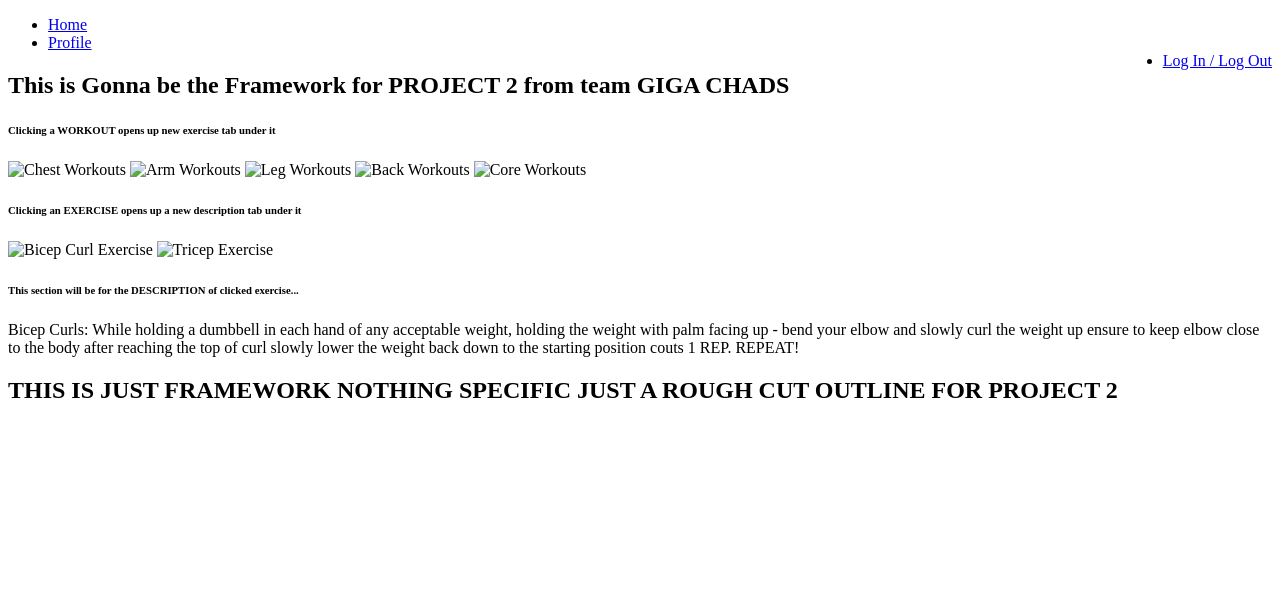
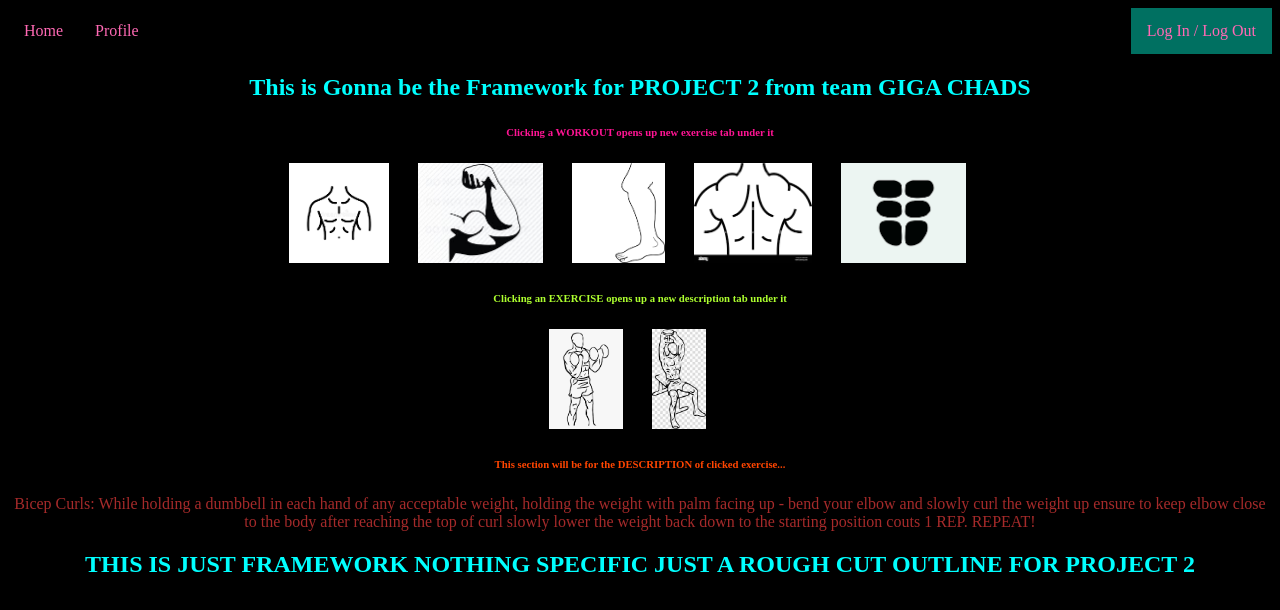
Before and after one commit to LLCHernandez/project-2-framework, a plain HTML site: page index.html in a window 1280 px wide. Drawn offline with Linux system fonts and the light colour scheme; the site is published under a folder, as on GitHub Pages, so addresses that start at the root find nothing.

Commit message:
still UGH?

```diff
--- a/index.html
+++ b/index.html
@@ -3,7 +3,7 @@
     <head>
         <meta charset="UTF-8">
         <title>Project 2 Framework</title>
-        <link rel="stylesheet" href="/assets/css/stylesheet.css">
+        <link rel="stylesheet" href="./assets/css/stylesheet.css">
     </head>
     <body>
         <section>
@@ -18,16 +18,16 @@
         </section>
         <section>
             <h6 class="WORKOUT">Clicking a WORKOUT opens up new exercise tab under it</h6>
-            <img src="/assets/photos/chest.workout.png" alt="Chest Workouts">
-            <img src="/assets/photos/arm.workouts.jpg" alt="Arm Workouts">
-            <img src="/assets/photos/leg.workout.png" alt="Leg Workouts">
-            <img src="/assets/photos/back.workouts.png" alt="Back Workouts">
-            <img src="/assets/photos/core.workouts.png" alt="Core Workouts">
+            <img src="./assets/photos/chest.workout.png" alt="Chest Workouts">
+            <img src="./assets/photos/arm.workouts.jpg" alt="Arm Workouts">
+            <img src="./assets/photos/leg.workout.png" alt="Leg Workouts">
+            <img src="./assets/photos/back.workouts.png" alt="Back Workouts">
+            <img src="./assets/photos/core.workouts.png" alt="Core Workouts">
         </section>
         <section>
             <h6 class="EXERCISE">Clicking an EXERCISE opens up a new description tab under it</h6>
-            <img src="/assets/photos/bicep.curl.exercise.png" alt="Bicep Curl Exercise">
-            <img src="/assets/photos/tricep.exercise.jpg" alt="Tricep Exercise">
+            <img src="./assets/photos/bicep.curl.exercise.png" alt="Bicep Curl Exercise">
+            <img src="./assets/photos/tricep.exercise.jpg" alt="Tricep Exercise">
         </section>
         <section>
             <h6 class="DESCRIPTION">This section will be for the DESCRIPTION of clicked exercise...</h6>
```
